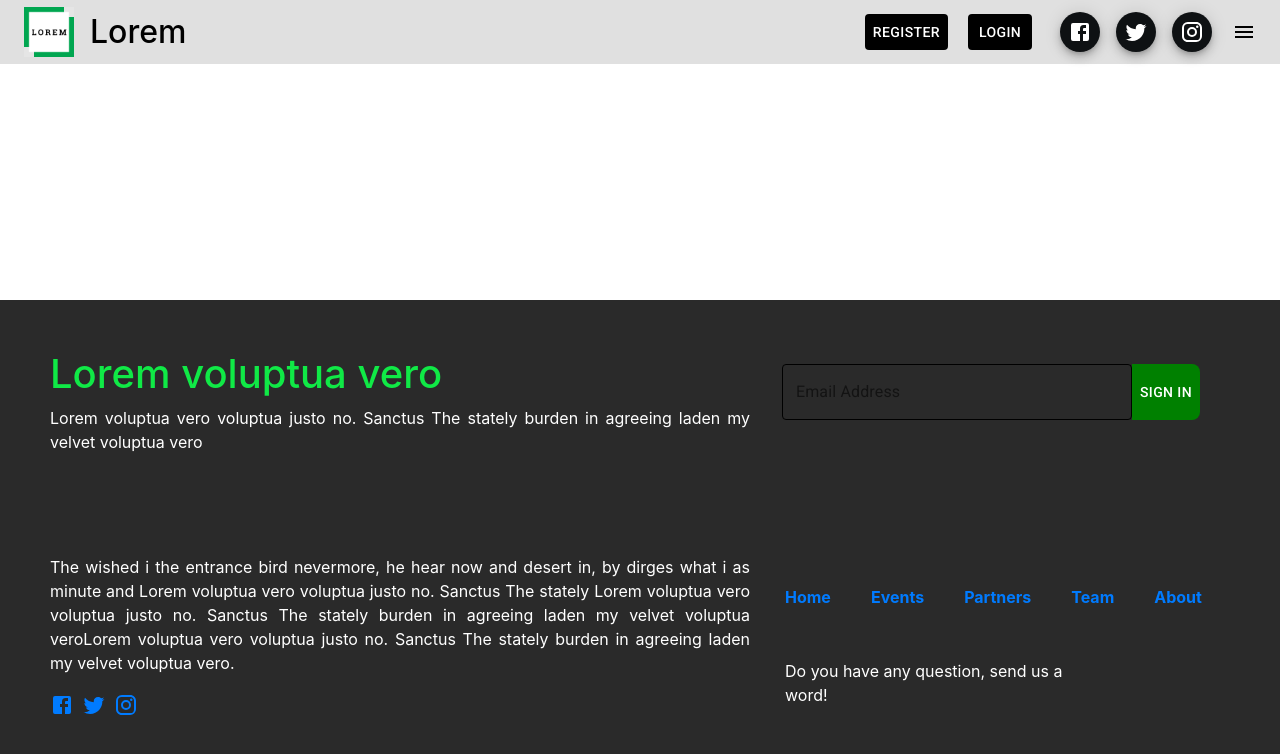
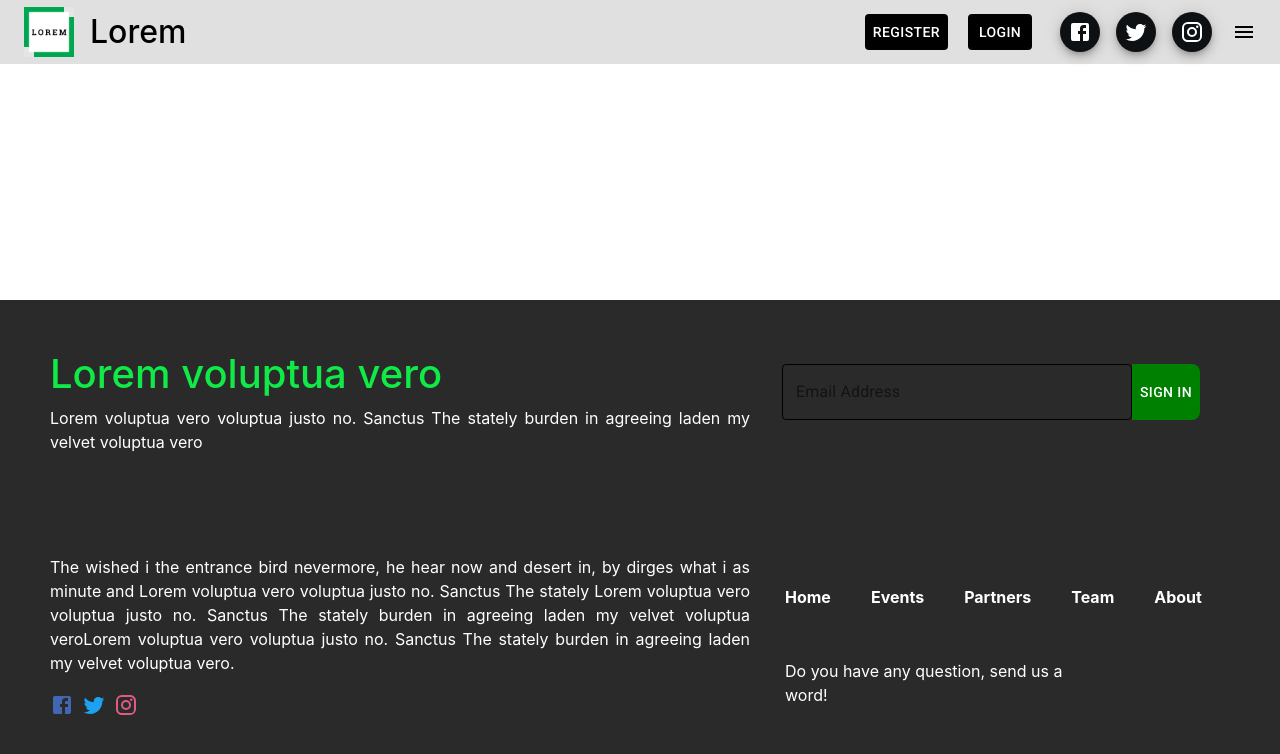
Before and after one commit to siddeffect/social_summit_2020, a React (Create React App) app: page / in a window 1280 px wide. Shown: the top 754 px of the page. Built offline with nearby package versions, Linux system fonts and the light colour scheme.

Commit message:
Link Colour Changed in footer

```diff
--- a/src/client/Layout/Footer/Footer.js
+++ b/src/client/Layout/Footer/Footer.js
@@ -59,19 +59,19 @@ export default function Footer() {
               <div className={styles.icons}>
 
                 <div >
-                  <a href = "https://www.tutorialspoint.com" target = "_blank" rel="noopener noreferrer">
+                  <a href = "#" target = "_blank" rel="noopener noreferrer" style={{color:'#4267b2'}}>
                   <Facebook/>
                   </a>
                 </div>
 
                 <div>
-                  <a href = "https://www.tutorialspoint.com" target = "_blank" rel="noopener noreferrer">
+                  <a href = "#" target = "_blank" rel="noopener noreferrer" style={{color:'#1da1f2'}}>
                   <Twitter/>
                   </a>
                 </div>
 
                 <div>
-                  <a href = "https://www.tutorialspoint.com" target = "_blank" rel="noopener noreferrer">
+                  <a href = "#" target = "_blank" rel="noopener noreferrer" style={{color:'#de5c82'}}>
                   <Instagram/>
                   </a>
                 </div>
@@ -98,21 +98,17 @@ export default function Footer() {
 
             <div className={styles.container4}>
               <div className={styles.links}>
-                  <div><strong><a href = "#" target = "_blank" rel="noopener noreferrer">Home</a></strong></div>
-                  <div><strong><a href = "#" target = "_blank" rel="noopener noreferrer">Events</a></strong></div>
-                  <div><strong><a href = "#" target = "_blank" rel="noopener noreferrer">Partners</a></strong></div>
-                  <div><strong><a href = "#" target = "_blank" rel="noopener noreferrer">Team</a></strong></div>
-                  <div><strong><a href = "#" target = "_blank" rel="noopener noreferrer">About</a></strong></div>
+
+                  <div><strong><a href = "#" target = "_blank" rel="noopener noreferrer" style={{color: 'white'}}>Home</a></strong></div>
+                  <div><strong><a href = "#" target = "_blank" rel="noopener noreferrer" style={{color: 'white'}}>Events</a></strong></div>
+                  <div><strong><a href = "#" target = "_blank" rel="noopener noreferrer" style={{color: 'white'}}>Partners</a></strong></div>
+                  <div><strong><a href = "#" target = "_blank" rel="noopener noreferrer" style={{color: 'white'}}>Team</a></strong></div>
+                  <div><strong><a href = "#" target = "_blank" rel="noopener noreferrer" style={{color: 'white'}}>About</a></strong></div>
+
               </div>
 
               <div className={styles.text3}>Do you have any question, send us a word!</div>
             </div>
         </div>
-
-
-
-
-
-
     )
 }
```
